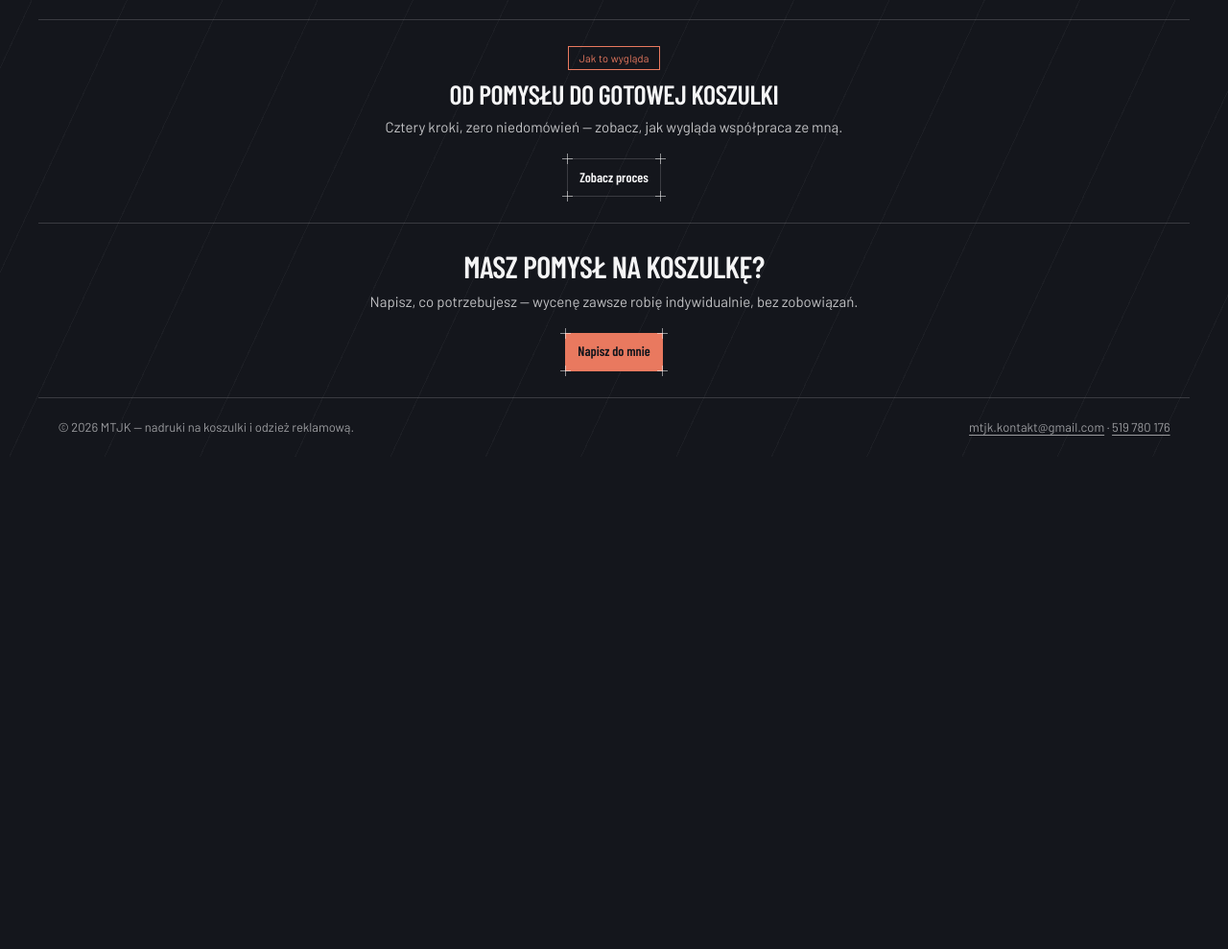
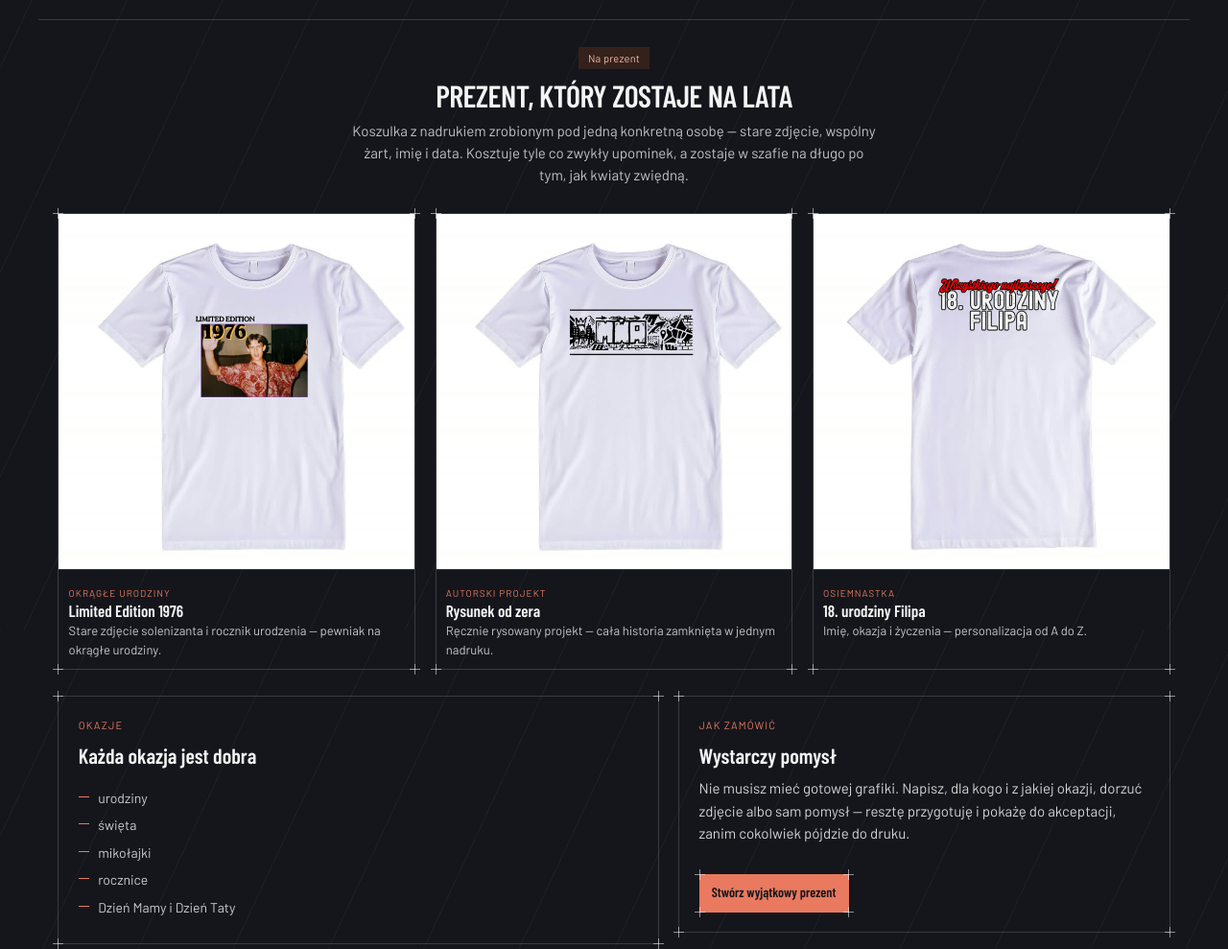
Before and after one commit to mtjkkontakt/mtjkkontakt.github.io, a plain HTML site: page index.html in a window 1280 px wide. Shown: the part 1743-2732 px from the top of the page at 96% size. Before the commit the page ends 2219 px from the top, so only its background shows below. Drawn offline with nearby package versions, Linux system fonts and the light colour scheme.

Commit message:
Strona glowna: sekcja o koszulkach na prezent
Tresc przeniesiona z rolki "MTJK Rolka Prezent": koszulka jako prezent
na kazda okazje. Nowa sekcja miedzy "Ostatnie prace" a "Jak pracuje"
zawiera trzy przyklady personalizacji z rolki (Limited Edition 1976,
rysunek od zera, 18. urodziny Filipa), liste okazji oraz wezwanie
"Stworz wyjatkowy prezent".

Wizualizacje koszulek wyciete z klatek rolki - bialy kwadrat 952x900
wykryty programowo w kazdej klatce, przeskalowany do 760px, po 27-30 KB.

Opisy strony dla wyszukiwarek mowily dotad wylacznie o firmach, klubach
i ekipach. Prezenty to inny zestaw wyszukiwan i inny odbiorca, wiec
oba opisy wspominaja teraz o personalizowanych koszulkach na prezent.

Lokalna konfiguracja podgladu (.claude/) dopisana do .gitignore, zeby
nie trafila na serwer.

Co-Authored-By: Claude Opus 5 <noreply@anthropic.com>

```diff
--- a/index.html
+++ b/index.html
@@ -4,14 +4,14 @@
 <meta charset="utf-8">
 <meta name="viewport" content="width=device-width, initial-scale=1">
 <title>MTJK — nadruki na koszulki i odzież reklamową | Piotrków Trybunalski</title>
-<meta name="description" content="MTJK — nadruki DTF na koszulkach, bluzach i odzieży reklamowej dla firm, klubów, ekip i marek osobistych. Projekt graficzny i produkcja od A do Z. Piotrków Trybunalski.">
+<meta name="description" content="MTJK — nadruki DTF na koszulkach i bluzach: odzież reklamowa dla firm, klubów i ekip oraz personalizowane koszulki na prezent. Projekt graficzny i produkcja od A do Z. Piotrków Trybunalski.">
 <link rel="canonical" href="https://mtjkkontakt.github.io/">
 
 <meta property="og:type" content="website">
 <meta property="og:locale" content="pl_PL">
 <meta property="og:site_name" content="MTJK">
 <meta property="og:title" content="MTJK — nadruki na koszulki i odzież reklamową">
-<meta property="og:description" content="Nadruki DTF na koszulkach, bluzach i odzieży reklamowej dla firm, klubów i ekip. Każde zlecenie wyceniane indywidualnie.">
+<meta property="og:description" content="Nadruki DTF na koszulkach i bluzach dla firm, klubów i ekip oraz koszulki na prezent z personalizacją. Każde zlecenie wyceniane indywidualnie.">
 <meta property="og:url" content="https://mtjkkontakt.github.io/">
 <meta property="og:image" content="https://mtjkkontakt.github.io/assets/img/og-cover.jpg">
 <meta name="twitter:card" content="summary_large_image">
@@ -133,6 +133,84 @@
     </div>
   </section>
 
+  <!-- ===== Koszulka na prezent =========================================
+       Treść przeniesiona z rolki "MTJK Rolka Prezent": koszulka jako
+       prezent na każdą okazję, trzy przykłady personalizacji i lista
+       okazji. Wizualizacje koszulek pochodzą z tej samej rolki. -->
+  <section class="container section section--divided">
+    <div class="section-head">
+      <span class="tag tag-accent">Na prezent</span>
+      <h2 style="margin-top: var(--space-3);">Prezent, który zostaje na lata</h2>
+      <p class="text-muted" style="margin-top: var(--space-2);">Koszulka z nadrukiem zrobionym pod jedną konkretną osobę — stare zdjęcie, wspólny żart, imię i data. Kosztuje tyle co zwykły upominek, a zostaje w szafie na długo po tym, jak kwiaty zwiędną.</p>
+    </div>
+
+    <div class="grid grid--3" style="margin-top: var(--space-8);">
+
+      <article class="card card--flush blueprint">
+        <div class="frame frame--square" style="border: 0; border-bottom: 1px solid var(--color-divider);">
+          <div class="frame-clip">
+            <img src="assets/img/prezent-limited-1976.jpg" alt="Biała koszulka z nadrukiem Limited Edition 1976 i archiwalnym zdjęciem" width="760" height="718" loading="lazy">
+          </div>
+        </div>
+        <div class="card-inner">
+          <div class="card-kicker">Okrągłe urodziny</div>
+          <div class="card-title">Limited Edition 1976</div>
+          <p class="card-body">Stare zdjęcie solenizanta i rocznik urodzenia — pewniak na okrągłe urodziny.</p>
+        </div>
+      </article>
+
+      <article class="card card--flush blueprint">
+        <div class="frame frame--square" style="border: 0; border-bottom: 1px solid var(--color-divider);">
+          <div class="frame-clip">
+            <img src="assets/img/prezent-autorska-grafika.jpg" alt="Biała koszulka z ręcznie rysowaną czarno-białą grafiką" width="760" height="718" loading="lazy">
+          </div>
+        </div>
+        <div class="card-inner">
+          <div class="card-kicker">Autorski projekt</div>
+          <div class="card-title">Rysunek od zera</div>
+          <p class="card-body">Ręcznie rysowany projekt — cała historia zamknięta w jednym nadruku.</p>
+        </div>
+      </article>
+
+      <article class="card card--flush blueprint">
+        <div class="frame frame--square" style="border: 0; border-bottom: 1px solid var(--color-divider);">
+          <div class="frame-clip">
+            <img src="assets/img/prezent-urodziny-filipa.jpg" alt="Biała koszulka z napisem 18. urodziny Filipa i życzeniami" width="760" height="718" loading="lazy">
+          </div>
+        </div>
+        <div class="card-inner">
+          <div class="card-kicker">Osiemnastka</div>
+          <div class="card-title">18. urodziny Filipa</div>
+          <p class="card-body">Imię, okazja i życzenia — personalizacja od A do Z.</p>
+        </div>
+      </article>
+
+    </div>
+
+    <div class="grid contact-grid" style="margin-top: var(--space-8);">
+      <div class="card card--lg blueprint">
+        <div class="card-kicker">Okazje</div>
+        <div class="card-title">Każda okazja jest dobra</div>
+        <ul class="checklist">
+          <li>urodziny</li>
+          <li>święta</li>
+          <li>mikołajki</li>
+          <li>rocznice</li>
+          <li>Dzień Mamy i Dzień Taty</li>
+        </ul>
+      </div>
+
+      <div class="card card--lg blueprint">
+        <div class="card-kicker">Jak zamówić</div>
+        <div class="card-title">Wystarczy pomysł</div>
+        <p class="card-body">Nie musisz mieć gotowej grafiki. Napisz, dla kogo i z jakiej okazji, dorzuć zdjęcie albo sam pomysł — resztę przygotuję i pokażę do akceptacji, zanim cokolwiek pójdzie do druku.</p>
+        <div class="actions">
+          <a class="btn btn-primary blueprint" href="kontakt.html">Stwórz wyjątkowy prezent</a>
+        </div>
+      </div>
+    </div>
+  </section>
+
   <!-- ===== Proces ===================================================== -->
   <section class="container section section--divided">
     <div class="section-head">
```
Also changed, not shown: assets/img/prezent-autorska-grafika.jpg (added), assets/img/prezent-limited-1976.jpg (added), assets/img/prezent-urodziny-filipa.jpg (added), 1 other file.
